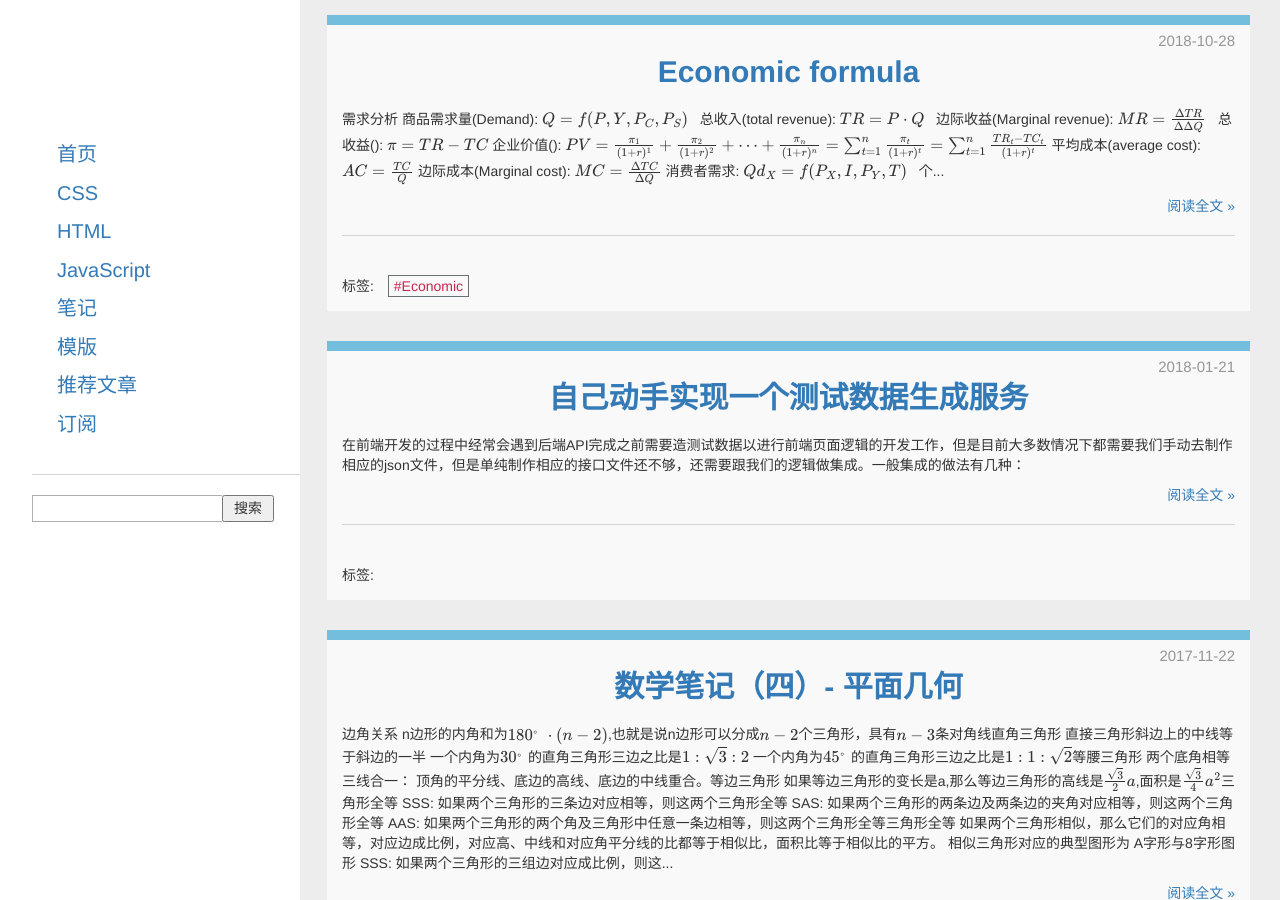
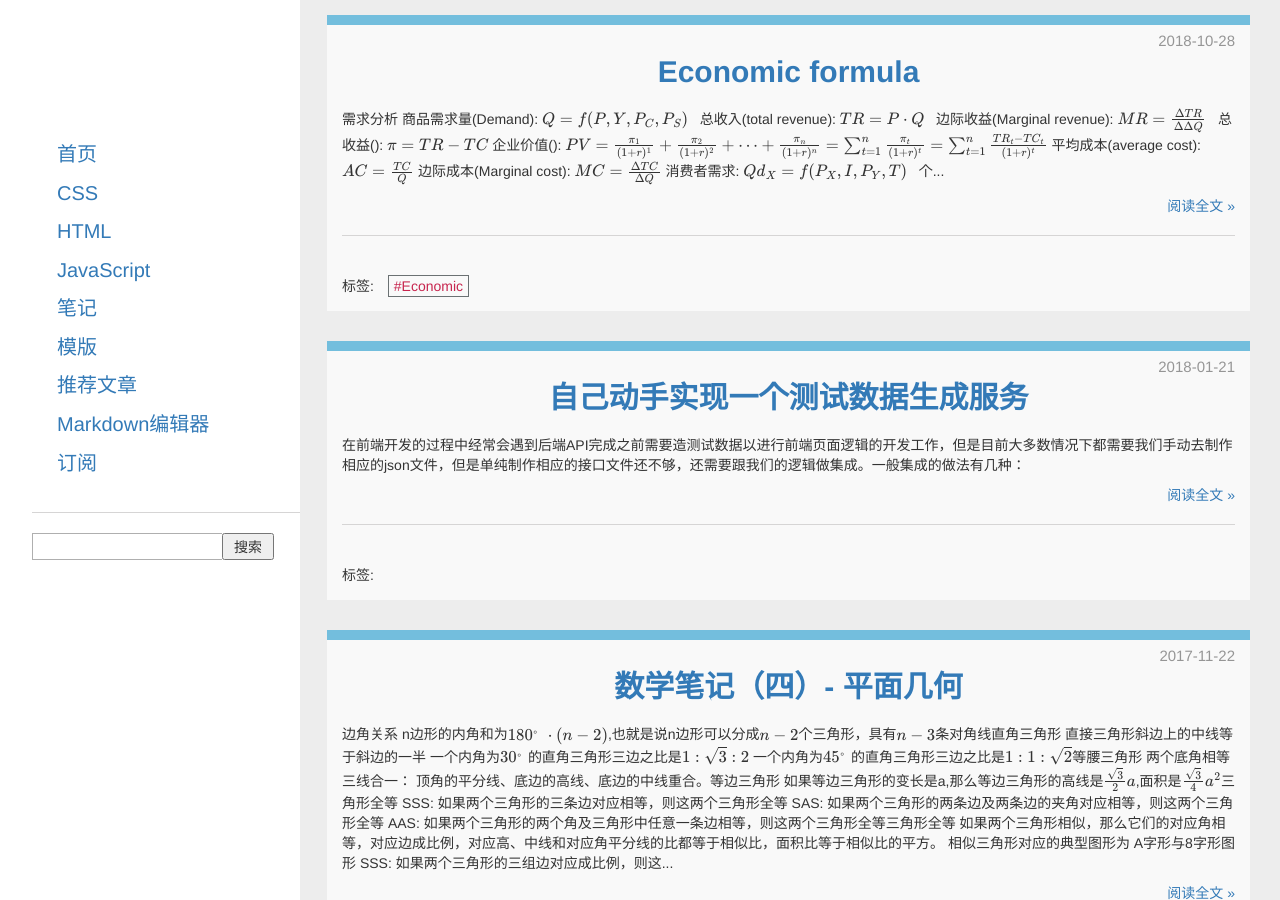
Before and after one commit to jihgao/jihgao.github.io, a Jekyll site: the page built from index.html, in a window 1280 px wide and 900 px high. Built offline with Jekyll 4.4.1, drawn with Linux system fonts in a browser that asks for light colours; nearby versions of some CDN libraries; library files that are not in the unit come from our copies; formulas are drawn with MathJax 3; the list of posts is cut into pages by our own code; comment, search, counter and statistics services are not loaded.

Commit message:
编辑菜单

```diff
--- a/_includes/sidebar.html
+++ b/_includes/sidebar.html
@@ -11,6 +11,7 @@
     <li class="navigation__item"><a class="navigation__link" href="{{ site.baseurl }}/tag/笔记/">笔记</a></li>
     <li class="navigation__item"><a class="navigation__link" href="{{ site.baseurl }}/templates">模版</a></li>
     <li class="navigation__item"><a class="navigation__link" href="{{ site.baseurl }}/what-i-read/">推荐文章</a></li>
+    <li class="navigation__item"><a class="navigation__link" href="{{ site.baseurl }}/mk/">Markdown编辑器</a></li>
     <li class="navigation__item"><a class="navigation__link" href="{{ site.baseurl }}/feed.xml">订阅</a></li>
   </ul>
   <form class="search-form" action="{{ site.baseurl }}/search/" method="get">
```
